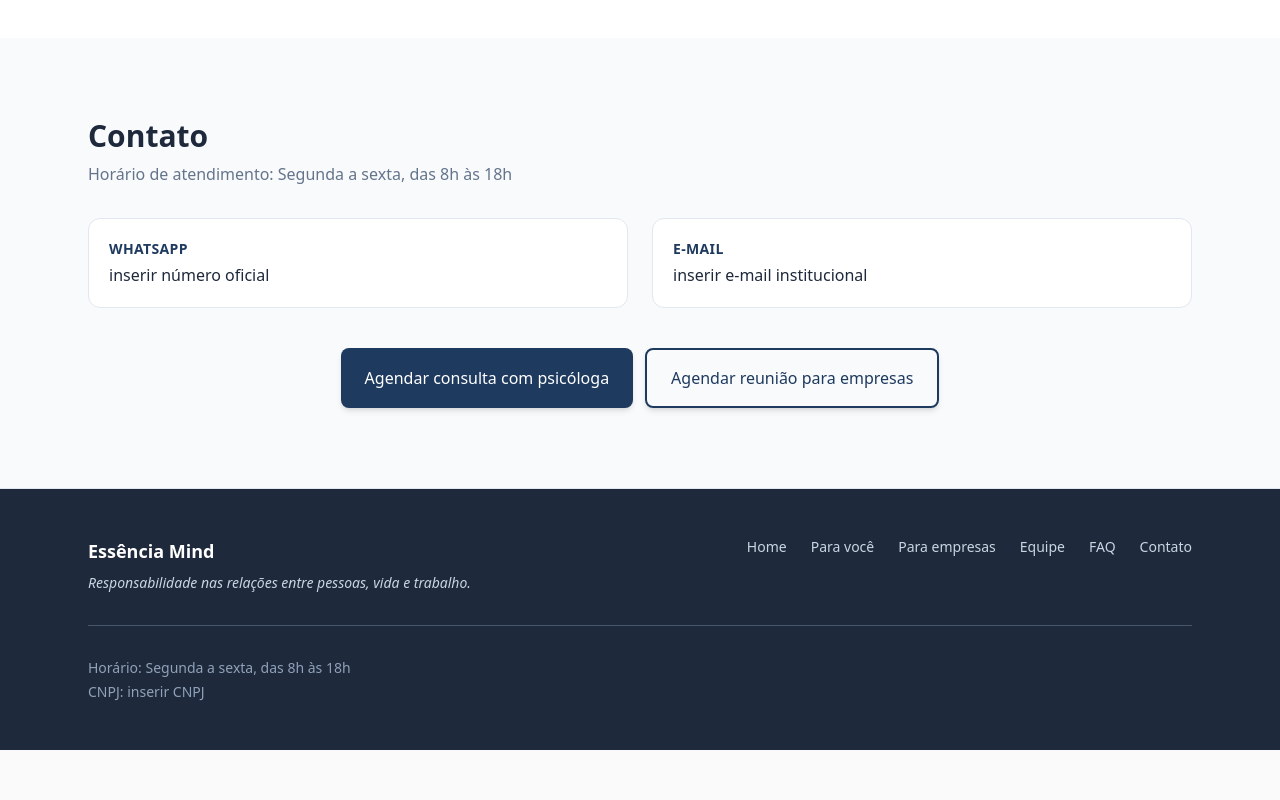
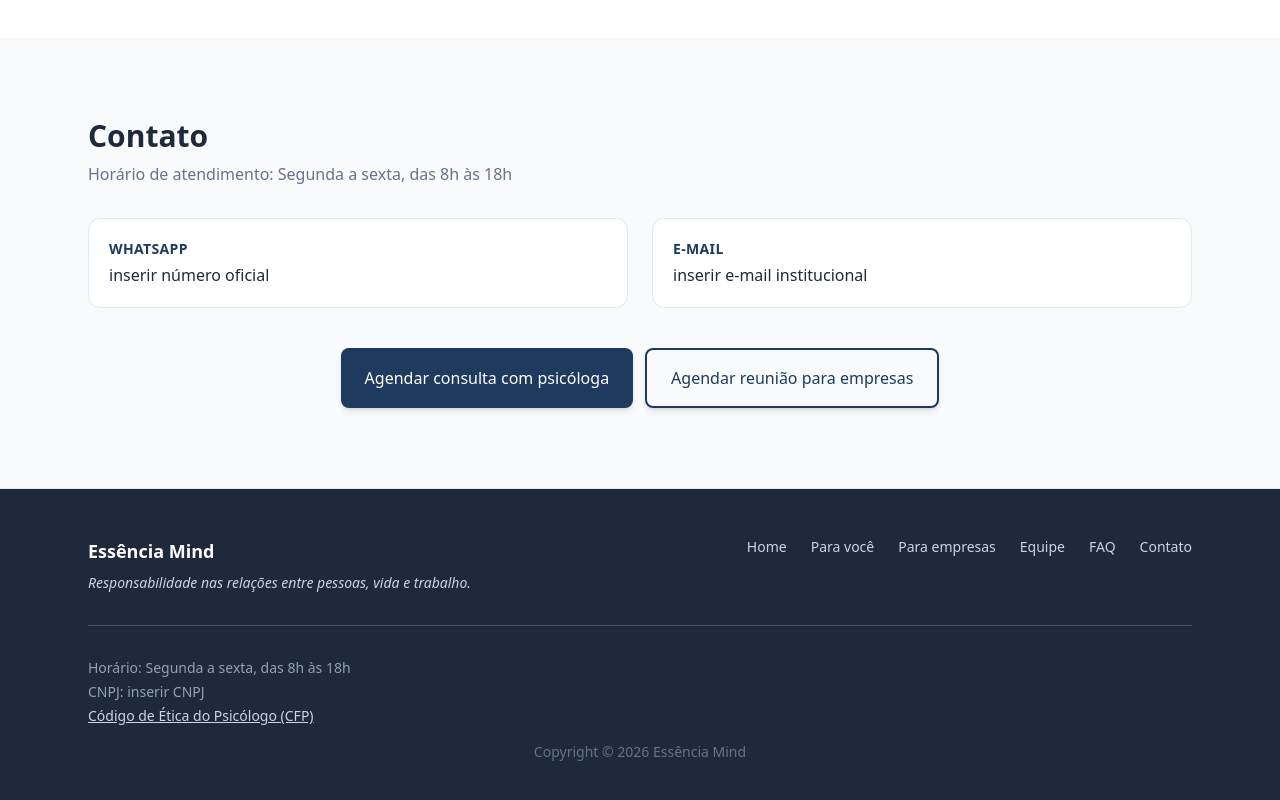
Before and after one commit to LeoAzzE/Landing-Page-Psico, a Next.js app: page / in a window 1280 px wide. Shown: the part 4134-4934 px from the top of the page. Before the commit the page ends 4884 px from the top, so only its background shows below. Built offline with nearby package versions, Linux system fonts and the light colour scheme.

Commit message:
chore: copyright

```diff
--- a/components/Footer.jsx
+++ b/components/Footer.jsx
@@ -35,6 +35,17 @@ export function Footer() {
         <div className="mt-8 border-t border-slate-600 pt-8 text-sm text-slate-400">
           <p>Horário: {contact.hours}</p>
           <p className="mt-1">CNPJ: {contact.cnpj}</p>
+          <p className="mt-1">
+            <a
+              href="https://site.cfp.org.br/wp-content/uploads/2012/07/codigo-de-etica-psicologia.pdf"
+              target="_blank"
+              rel="noopener noreferrer"
+              className="text-slate-300 hover:text-white underline"
+            >
+              Código de Ética do Psicólogo (CFP)
+            </a>
+          </p>
+          <p className="mt-4 text-center text-slate-500">Copyright © 2026 {site.name}</p>
         </div>
       </div>
     </footer>
```
